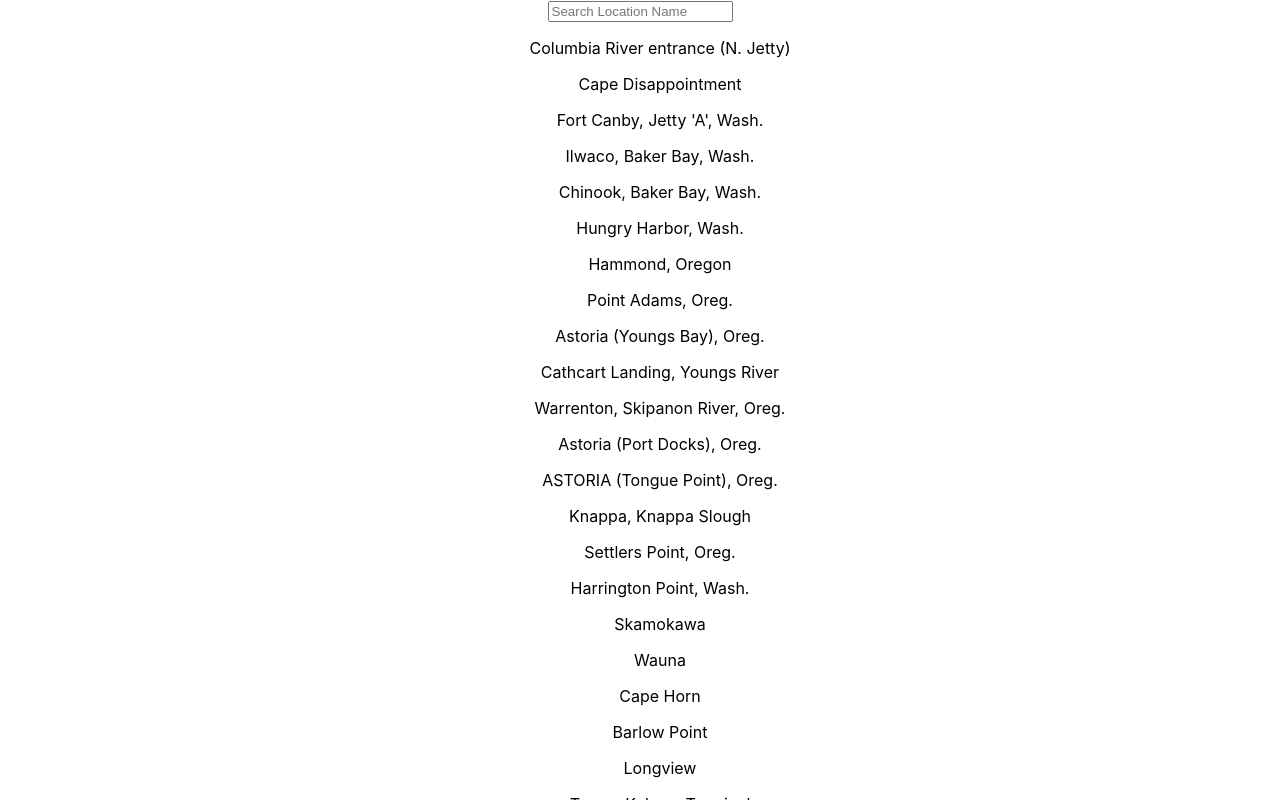
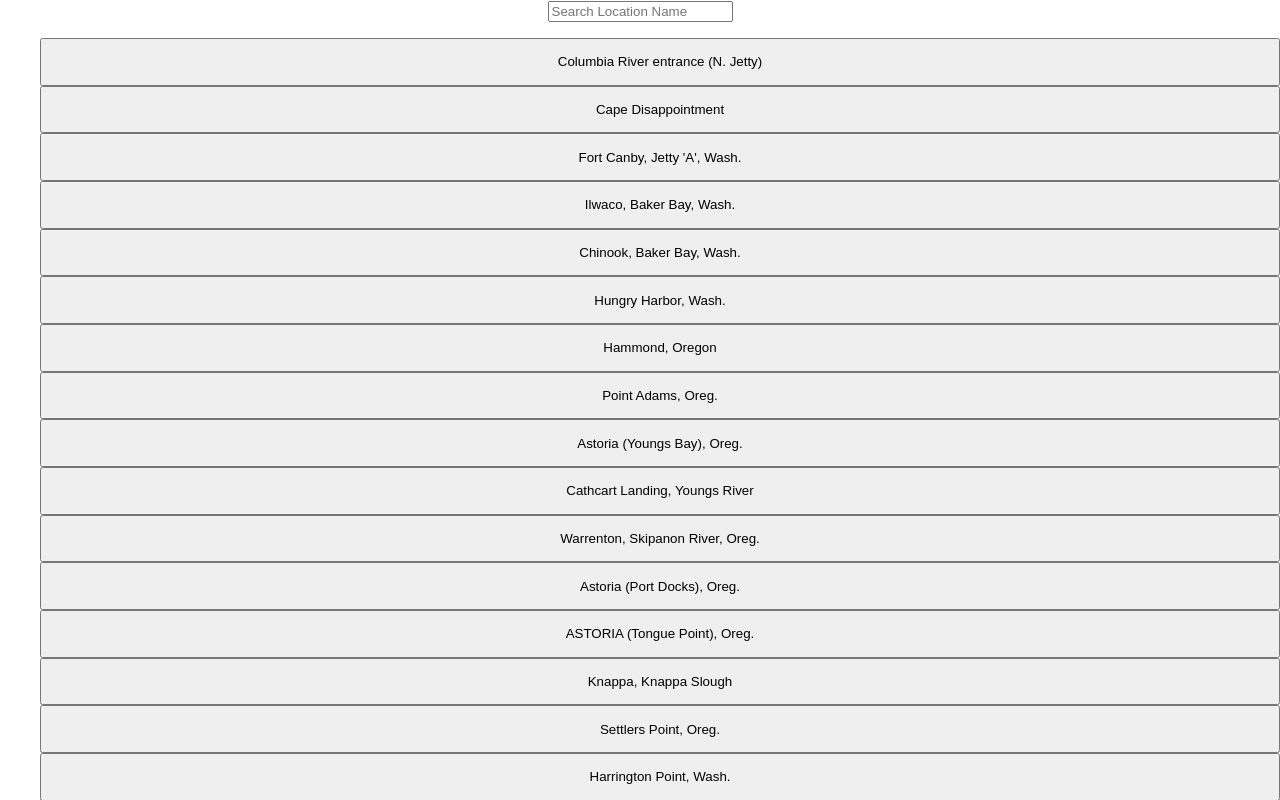
Before and after one commit to SethBurns/tidewatch, a React (Create React App) app: page / in a window 1280 px wide. Shown: the top 800 px of the page. Built offline with nearby package versions, Linux system fonts and the light colour scheme.

Commit message:
Initial commit

```diff
--- a/src/components/SearchSelect/SeachSelect.js
+++ b/src/components/SearchSelect/SeachSelect.js
@@ -14,9 +14,9 @@ export const SearchSelect = () => {
   const filteredResults = Object.keys(locations).map(area => {
     return locations[area].filter((place) => place.name.toLowerCase().includes(searchLocation.toLowerCase())).map((location) => {
       return (
-        <div className='location-card' key={[location.latitude, location.longitude]}>
+        <button className='location-button' key={[location.latitude, location.longitude]}>
           <p>{location.name}</p>
-        </div>
+        </button>
       )
     })
   })
@@ -32,7 +32,7 @@ export const SearchSelect = () => {
           onChange={(e) => setSearchLocation(e.target.value)}
         ></input>
       </form>
-      <ul>{filteredResults}</ul>
+      <ul className='location-buttons'>{filteredResults}</ul>
     </div>
   );
 };
--- a/src/components/SearchSelect/SearchSelect.css
+++ b/src/components/SearchSelect/SearchSelect.css
@@ -0,0 +1,4 @@
+.location-buttons {
+  display: flex;
+  flex-direction: column;
+}
```
